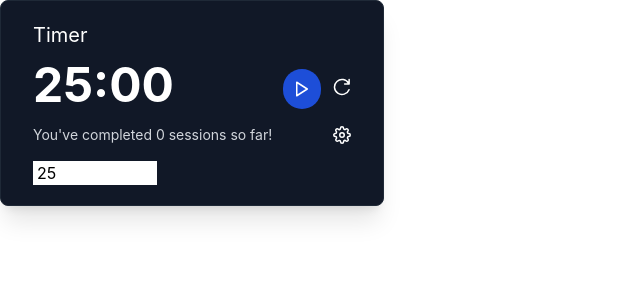
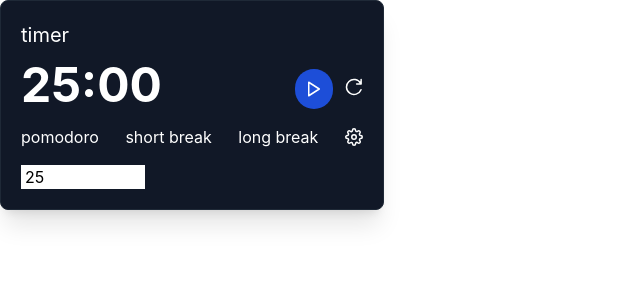
Before and after one commit to michvong/ghibli-pod, a React (Create React App) app: page /timer in a window 1280 px wide. Shown: the top 300 px of the page, without its empty margins (0-640 px from the left). Built offline with nearby package versions, Linux system fonts and the light colour scheme.

Commit message:
Add timer type buttons

```diff
--- a/src/components/tools/Timer.js
+++ b/src/components/tools/Timer.js
@@ -18,6 +18,9 @@ export default function Timer() {
     const [inputMinutes, setInputMinutes] = useState(DEFAULT_INPUT_MINUTES);
 
     const [pomodoroSessions, setPomodoroSessions] = useState(0);
+    const [pomodoroStatus, setworkStatus] = useState(false);
+    const [shortBreakStatus, setShortBreakStatus] = useState(false);
+    const [longBreakStatus, setLongBreakStatus] = useState(false);
 
     useEffect(() => {
         if (timerLengthInSeconds === 0) {
@@ -47,6 +50,24 @@ export default function Timer() {
             setTimerLengthInSeconds(minutes * 60);
             setInputMinutes(minutes);
         }
+    }
+
+    const handlePomodoroTypeClick = () => {
+        setPomodoroSessions(true);
+        setShortBreakStatus(false);
+        setLongBreakStatus(false);
+    }
+
+    const handleShortTypeClick = () => {
+        setShortBreakStatus(true);
+        setPomodoroSessions(false);
+        setLongBreakStatus(false);
+    }
+
+    const handleLongTypeClick = () => {
+        setLongBreakStatus(true);
+        setPomodoroSessions(false);
+        setShortBreakStatus(false);
     }
 
     const handleShortMinsChange = () => {
@@ -111,8 +132,8 @@ export default function Timer() {
     */
 
     return (
-        <div class="block px-8 py-5 bg-gray-900 border border-gray-800 shadow-xl rounded-lg max-w-sm">
-            <h3 class="text-xl text-white">Timer</h3>
+        <div class="block px-5 py-5 bg-gray-900 border border-gray-800 shadow-xl rounded-lg max-w-sm">
+            <h3 class="text-xl text-white">timer</h3>
 
             <div class="flex justify-between text-white">
                 <h3 class="mt-3 text-5xl font-bold text-white">{formattedTime}</h3>
@@ -127,15 +148,22 @@ export default function Timer() {
                 </div>
             </div>
 
-            <div class="flex justify-between">
-                <p class="mt-4 text-sm text-gray-300">
-                    You've completed {pomodoroSessions} sessions so far!
-                </p>
 
-                <button type="button" class="mt-4">
+            <div class="flex justify-between mt-4">
+                <button onClick={handlePomodoroTypeClick} class="focus:underline text-white decoration-blue-500">pomodoro</button>
+                <button onClick={handleShortTypeClick} class="focus:underline text-white decoration-blue-500">short break</button>
+                <button onClick={handleLongTypeClick} class="focus:underline text-white decoration-blue-500">long break</button>
+
+                <button type="button" class="">
                     <Settings />
                 </button>
             </div>
+
+            {/* <div class="flex justify-between">
+                <p class="mt-2 text-sm text-gray-300">
+                    You've completed {pomodoroSessions} sessions so far!
+                </p>
+            </div> */}
 
             <div class="flex justify-between mt-4">
                 <input
```
